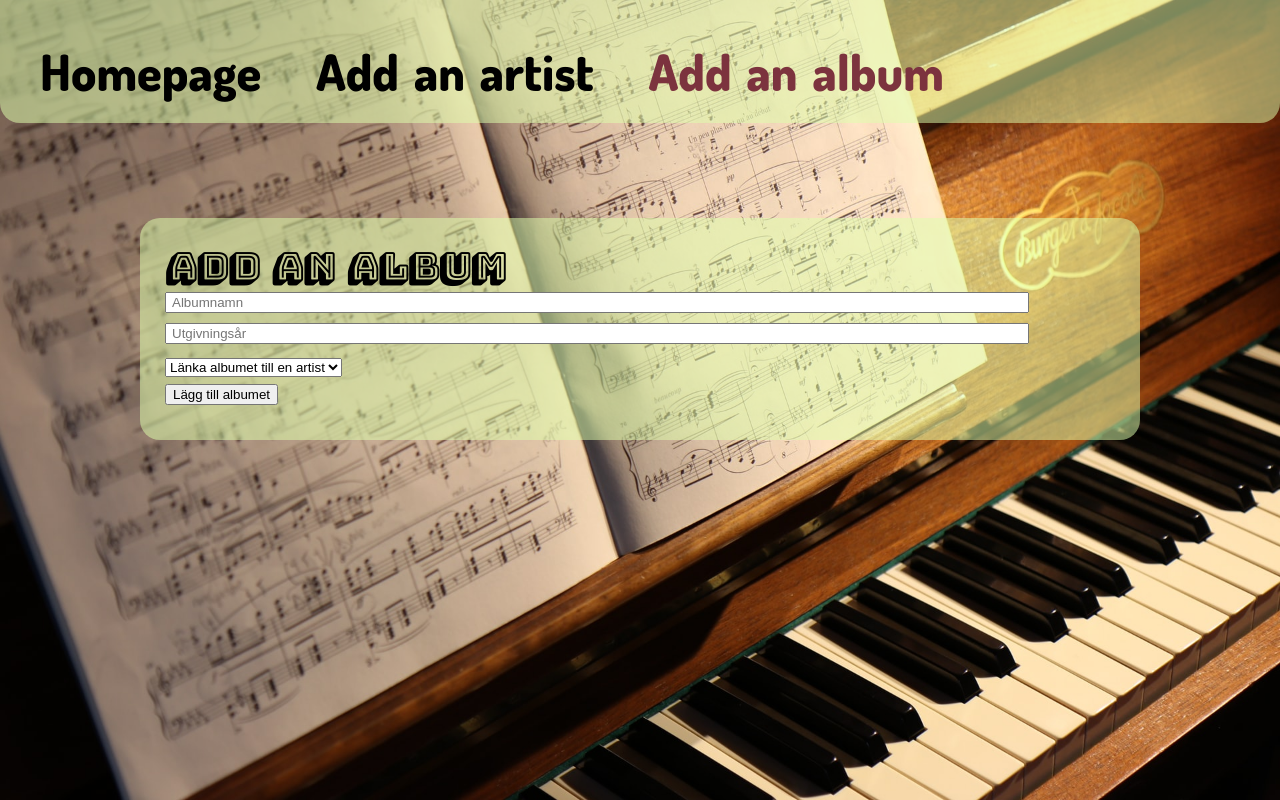
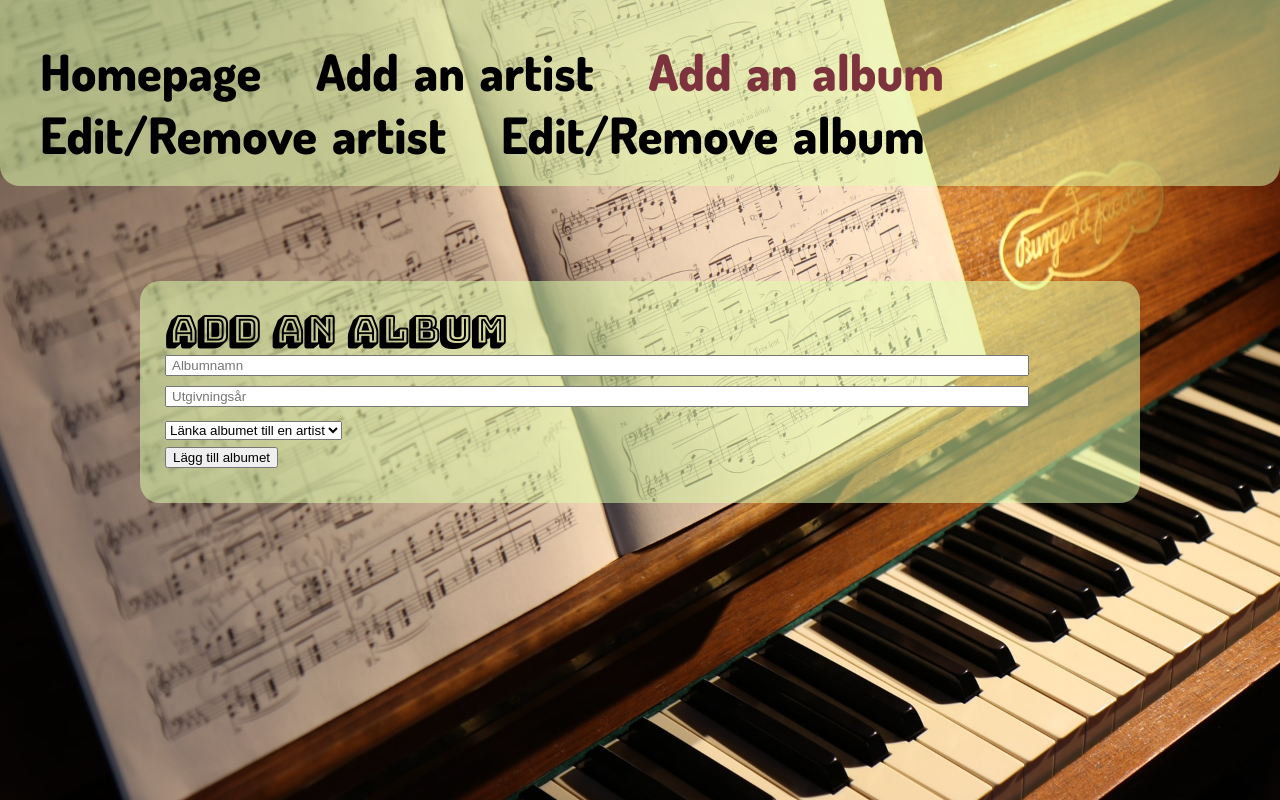
Before and after one commit to Kredrik/Music-website-node, a website: page frontend/add-album.html in a window 1280 px wide. Drawn offline with Linux system fonts and the light colour scheme; no server answers.

Commit message:
Added missing navs in some html files

```diff
--- a/frontend/add-album.html
+++ b/frontend/add-album.html
@@ -15,6 +15,8 @@
       <a href="index.html">Homepage</a>
       <a href="add-artist.html">Add an artist</a>
       <a class="active" href="add-album.html">Add an album</a>
+      <a href="edit-remove-artist.html">Edit/Remove artist</a>
+      <a href="edit-remove-album.html">Edit/Remove album</a>
     </nav>
   </header>
   <main>
```
Also changed, not shown: frontend/add-artist.html (+2 -0 lines), frontend/albums.html (+2 -0 lines).
